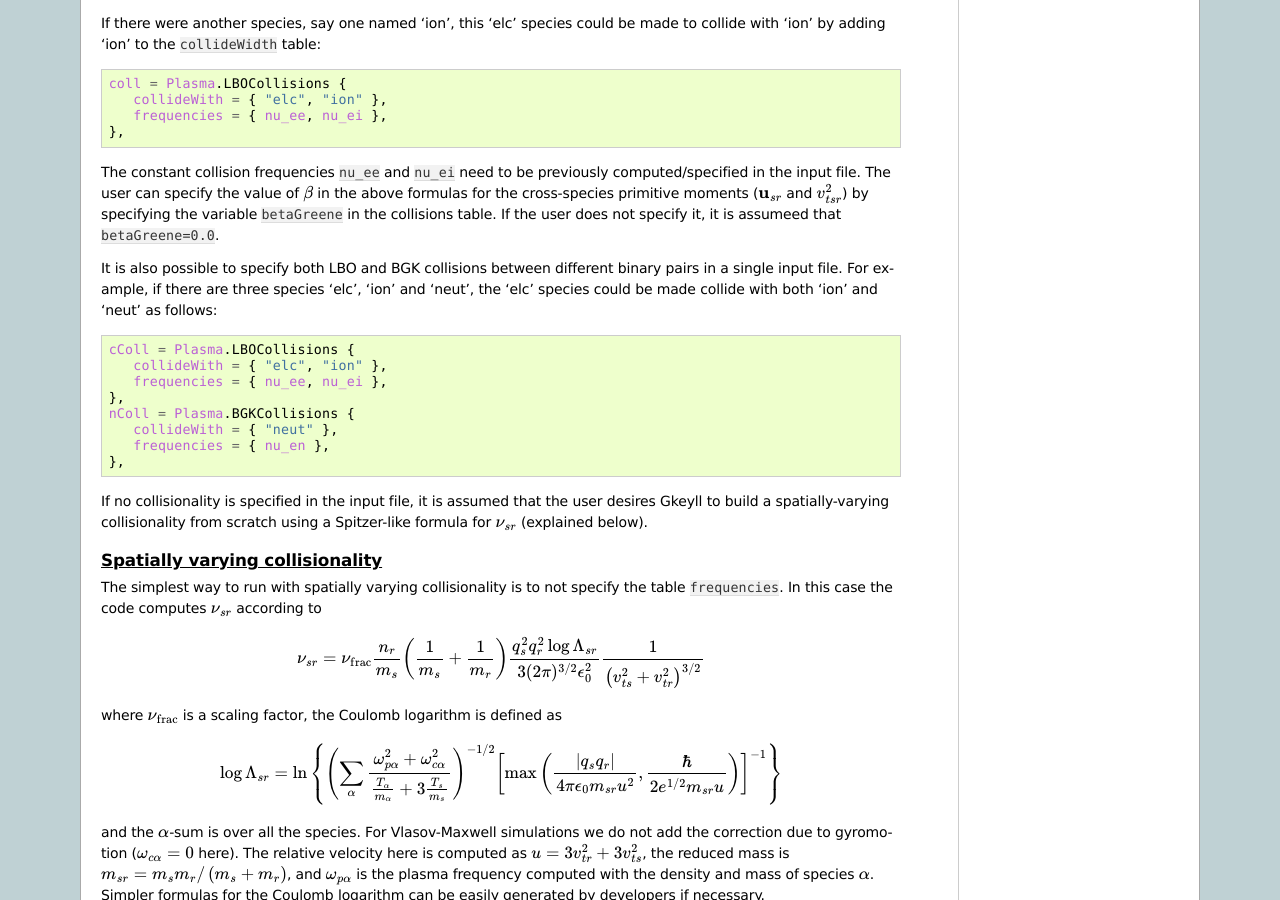
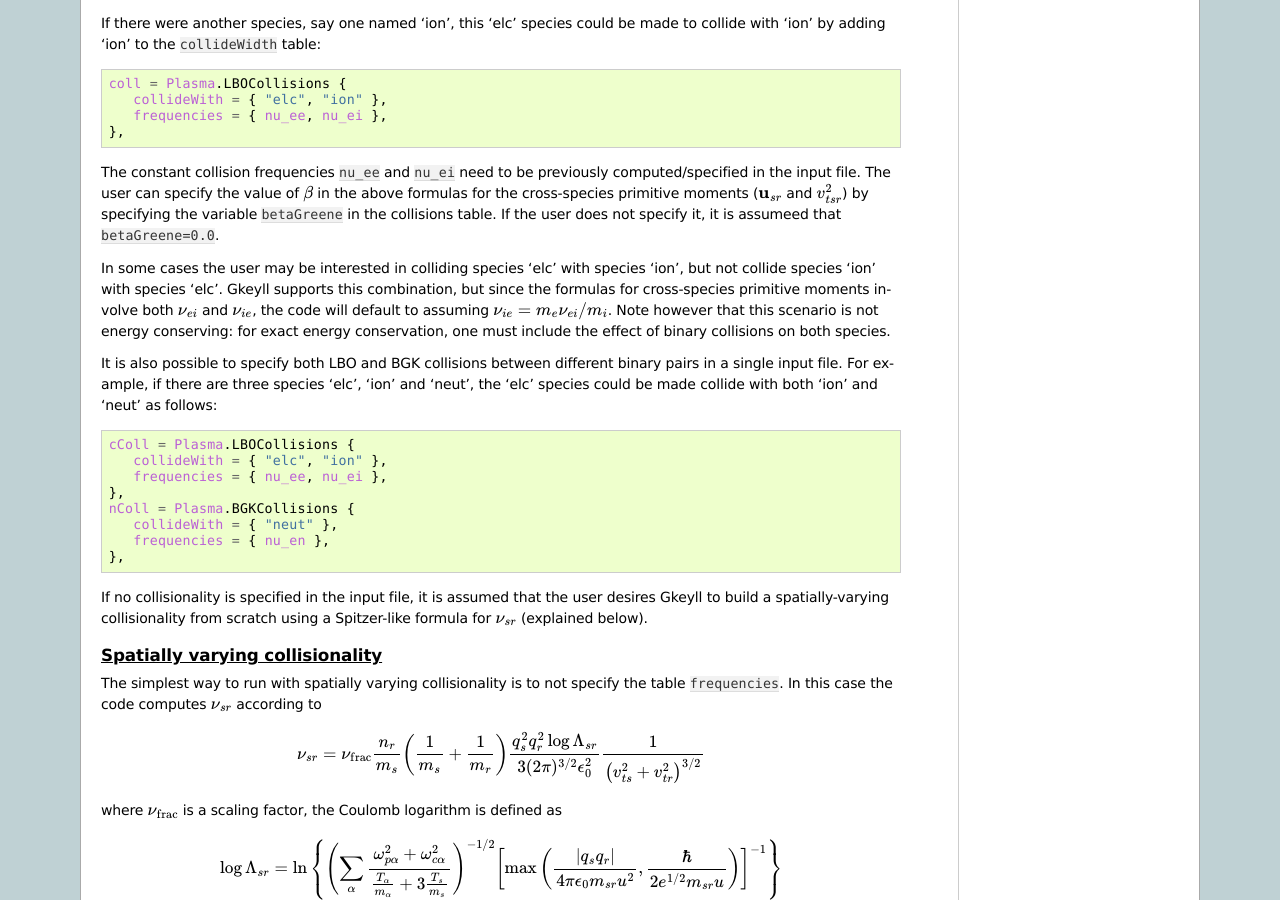
Before and after one commit to ammarhakim/gkyl-doc, a Sphinx documentation site: the page built from source/dev/collisionmodels.rst, in a window 1280 px wide and 900 px high, scrolled down 2140 px. Built offline with Sphinx 7.4.7, drawn with Linux system fonts in a browser that asks for light colours.

Commit message:
collisionmodels:Comment on support of one-sided cross-collisions.

```diff
--- a/source/dev/collisionmodels.rst
+++ b/source/dev/collisionmodels.rst
@@ -160,6 +160,13 @@ in the above formulas for the cross-species primitive moments (:math:`\mathbf{u}
 and :math:`v_{tsr}^2`) by specifying the variable ``betaGreene`` in the collisions
 table. If the user does not specify it, it is assumeed that ``betaGreene=0.0``.
 
+In some cases the user may be interested in colliding species 'elc' with species 'ion',
+but not collide species 'ion' with species 'elc'. Gkeyll supports this combination, but
+since the formulas for cross-species primitive moments involve both :math:`\nu_{ei}`
+and :math:`\nu_{ie}`, the code will default to assuming :math:`\nu_{ie}=m_e\nu_{ei}/m_i`.
+Note however that this scenario is not energy conserving: for exact energy conservation,
+one must include the effect of binary collisions on both species.
+
 It is also possible to specify both LBO and BGK collisions between different
 binary pairs in a single input file. For example, if there are three species
 'elc', 'ion' and 'neut', the 'elc' species could be made collide with both
```
